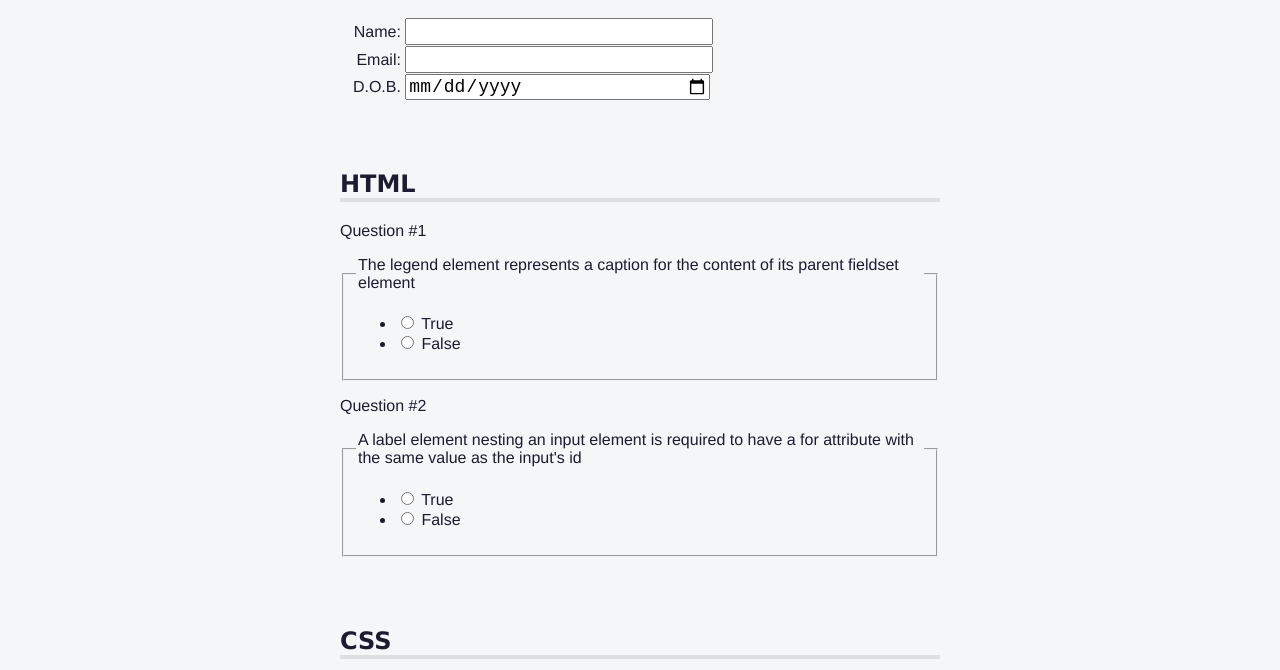
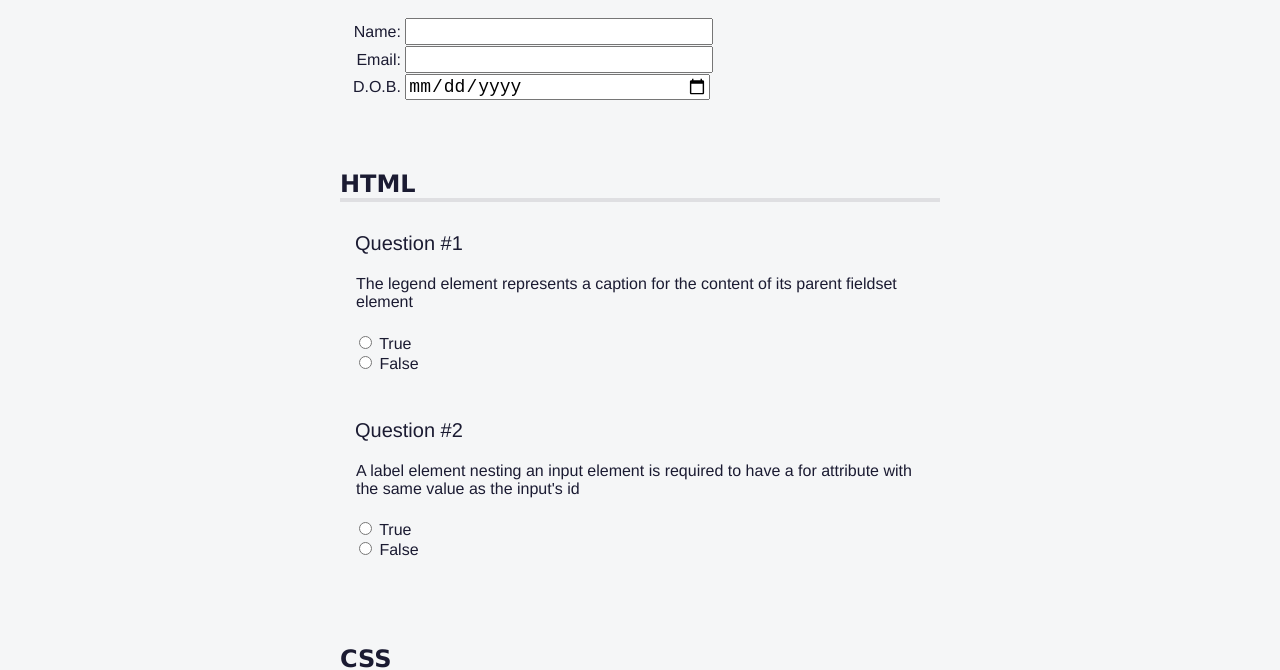
Before and after one commit to mfn1967/accessibility-quiz, a plain HTML site: page index.html in a window 1280 px wide. Shown: the part 145-815 px from the top of the page. Drawn offline with Linux system fonts and the light colour scheme.

Commit message:
Add additional css to quiz section

```diff
--- a/styles.css
+++ b/styles.css
@@ -115,8 +115,32 @@ body {
     text-align: right;
   }
 
+  .question-block {
+    text-align: left;
+    display: block;
+    width: 100%;
+    margin-top: 20px;
+    padding-top: 5px;
+  }
+
+  p {
+    margin-top: 5px;
+    padding-left: 15px;
+    font-size: 20px;
+  }
+
   p::before {
     content: "Question #";
+  }
+
+  .question {
+    border: none;
+    padding-bottom: 0;
+  }
+
+  .answers-list {
+    list-style: none;
+    padding: 0;
   }
 
   .sr-only {
```
